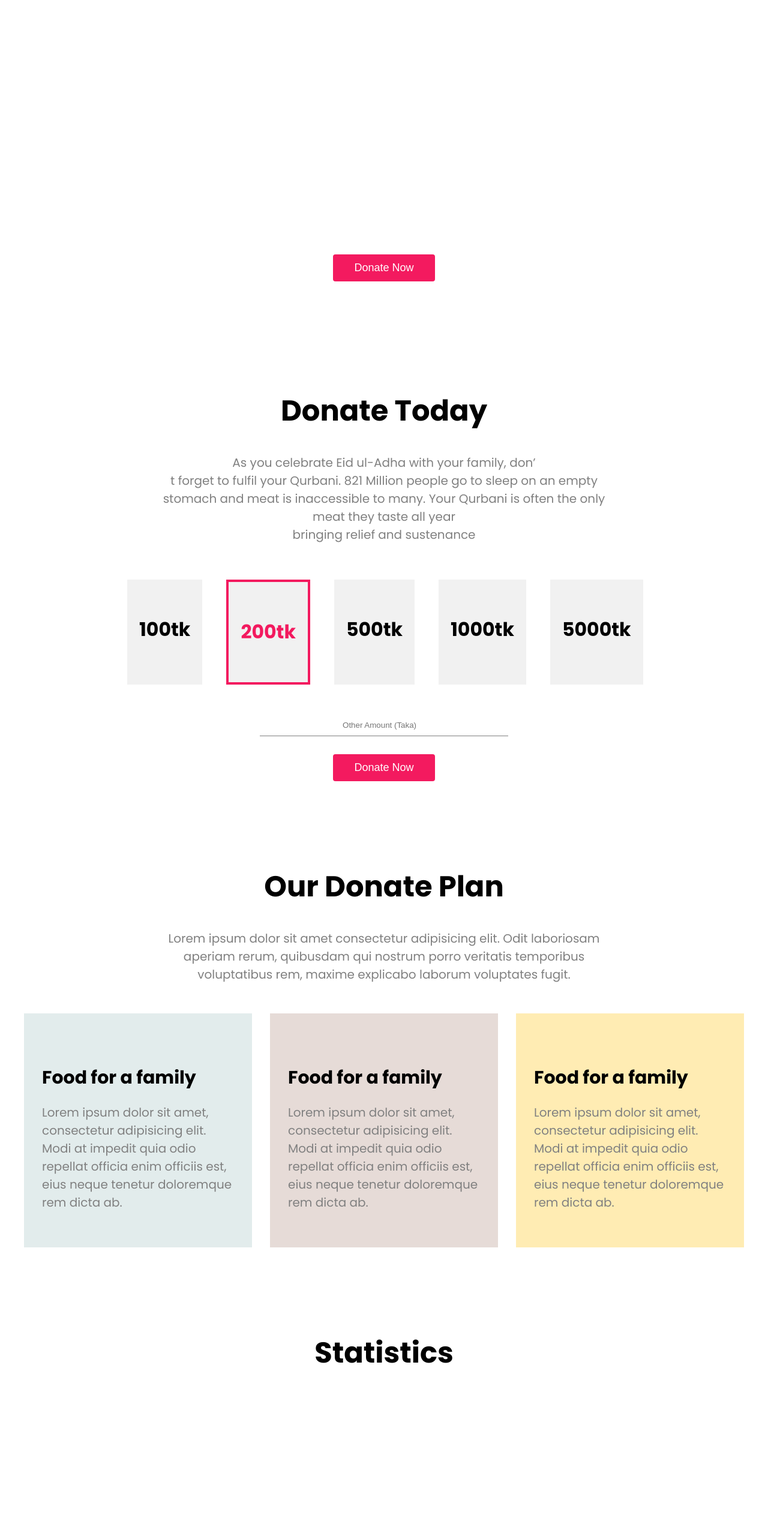
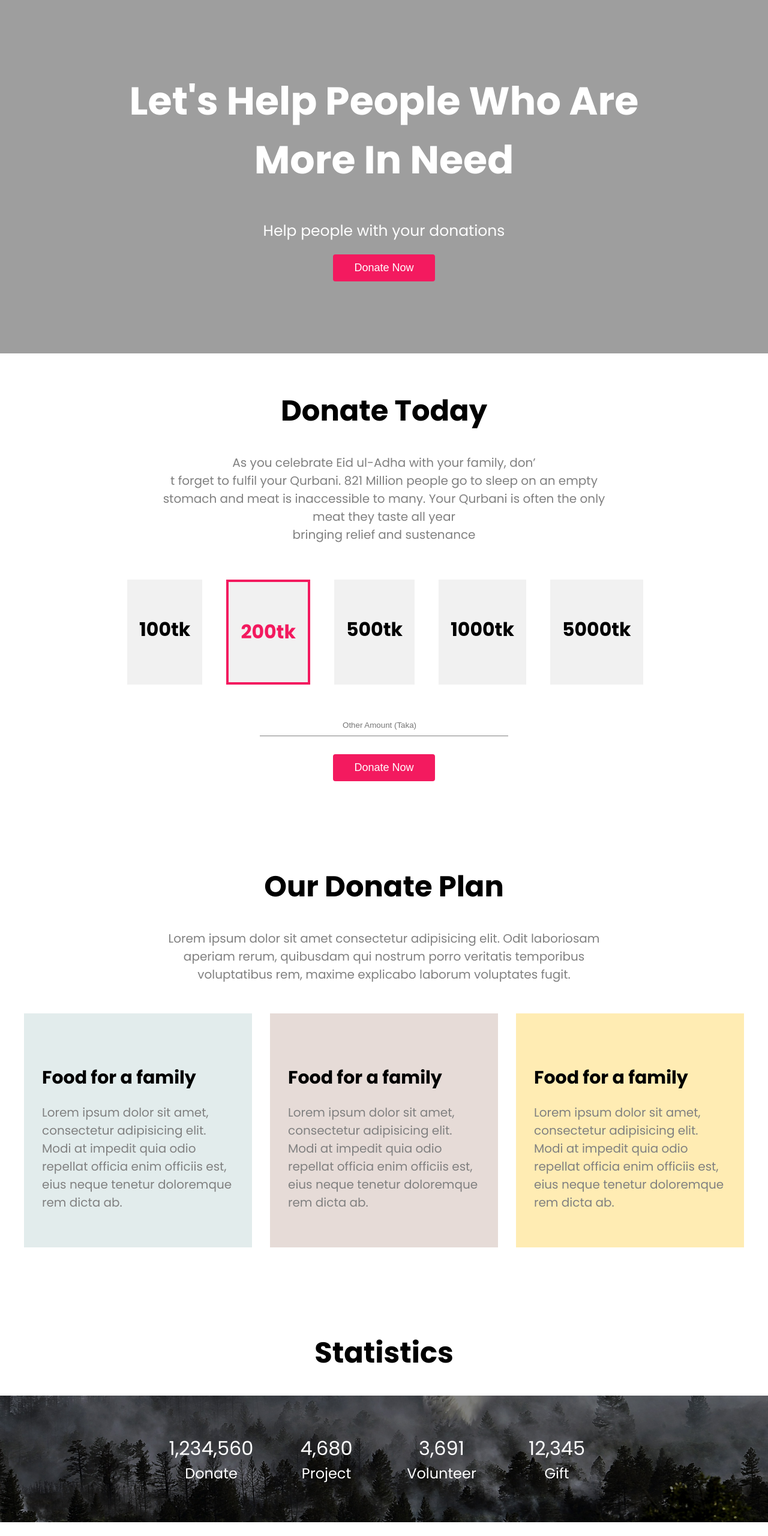
Before and after one commit to AbuAhmad119033/Donation, a plain HTML site: page index.html in a window 1280 px wide. Shown: the top 2560 px of the page at 60% size. Drawn offline with Linux system fonts and the light colour scheme; the site is published under a folder, as on GitHub Pages, so addresses that start at the root find nothing.

Commit message:
bg url changed

```diff
--- a/style.css
+++ b/style.css
@@ -7,7 +7,7 @@ body{
 }
 .header{
     padding: 120px 0px;
-    background-image: url(/images/headerbg.png);
+    background-image: url(./images/headerbg.png);
     background-size: cover;
     background-repeat: no-repeat;
     text-align: center;
@@ -177,7 +177,7 @@ background-color: #e6dbd7;
 }
 .statistics-container{
     padding: 5% 20%;
-    background-image: url(/images/img-5.jpg);
+    background-image: url(./images/img-5.jpg);
     background-size: cover;
     background-repeat: no-repeat;
     display: flex;
```
